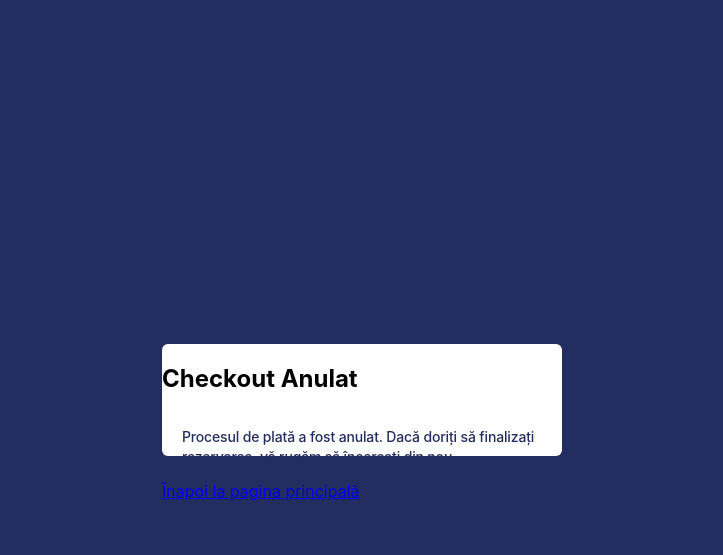
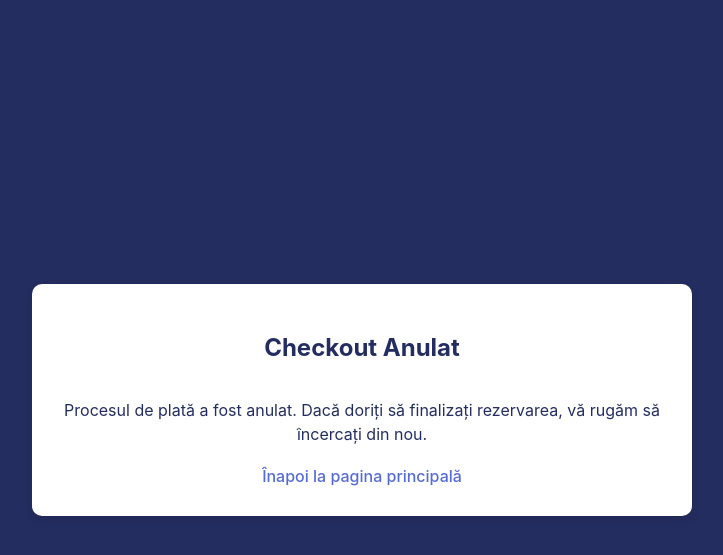
Before and after one commit to BAndrewGit/Smartbooking, a Flask app: page /cancel.html in a window 1280 px wide. Shown: the top 555 px of the page, without its empty margins (278-1001 px from the left). Run offline with Flask 3, Linux system fonts and the light colour scheme.

Commit message:
NewStyle.CSS

```diff
--- a/app/payments.py
+++ b/app/payments.py
@@ -7,8 +7,6 @@ from . import db
 
 stripe.api_key = current_app.config['STRIPE_SECRET_KEY']
 
-
-from datetime import datetime
 
 def create_checkout_session(amount, currency='ron', user_id=None, room_id=None, check_in_date=None, check_out_date=None):
     try:
--- a/app/routes.py
+++ b/app/routes.py
@@ -728,33 +728,40 @@ def stripe_webhook():
             payload, sig_header, endpoint_secret
         )
     except ValueError as e:
-        return jsonify({'error': str(e)}), 400
+        # Invalid payload
+        return jsonify({'error': 'Invalid payload'}), 400
     except stripe.error.SignatureVerificationError as e:
-        return jsonify({'error': str(e)}), 400
+        # Invalid signature
+        return jsonify({'error': 'Invalid signature'}), 400
 
-    # Handle the event
-    if event['type'] == 'checkout.session.completed':
-        session = event['data']['object']
+    # Handle the payment_intent.succeeded event
+    if event['type'] == 'payment_intent.succeeded':
+        intent = event['data']['object']  # contains a stripe.PaymentIntent
+        handle_payment_intent_succeeded(intent)
 
-        # Fulfill the purchase... update the payment status and create reservation
-        payment_intent_id = session['payment_intent']
-        payment = Payment.query.filter_by(payment_intent_id=payment_intent_id).first()
-        if payment:
-            payment.status = 'succeeded'
-            db.session.commit()
+    return jsonify({'status': 'success'}), 200
 
-            # Create reservation if payment is successful
+
+def handle_payment_intent_succeeded(intent):
+    payment = Payment.query.filter_by(payment_intent_id=intent['id']).first()
+    if payment:
+        payment.status = 'succeeded'
+        db.session.commit()
+
+        # Crearea rezervării doar după confirmarea plății
+        try:
             new_reservation = Reservation(
                 user_id=payment.user_id,
-                room_id=session['metadata']['room_id'],
-                check_in_date=datetime.strptime(session['metadata']['check_in_date'], '%d-%m-%Y'),
-                check_out_date=datetime.strptime(session['metadata']['check_out_date'], '%d-%m-%Y'),
+                room_id=payment.room_id,
+                check_in_date=payment.check_in_date,
+                check_out_date=payment.check_out_date,
                 status='confirmed'
             )
             db.session.add(new_reservation)
             db.session.commit()
-
-    return jsonify({'status': 'success'}), 200
+        except Exception as e:
+            db.session.rollback()
+            print(f'Error creating reservation: {str(e)}')
 
 
 @routes_bp.route('/reservations', methods=['GET'])
--- a/app/static/style.css
+++ b/app/static/style.css
@@ -3,64 +3,51 @@ body {
   justify-content: center;
   align-items: center;
   background: #242d60;
-  font-family: -apple-system, BlinkMacSystemFont, 'Segoe UI', 'Roboto',
-  'Helvetica Neue', 'Ubuntu', sans-serif;
+  font-family: -apple-system, BlinkMacSystemFont, 'Segoe UI', 'Roboto', 'Helvetica Neue', 'Ubuntu', sans-serif;
   height: 100vh;
   margin: 0;
   -webkit-font-smoothing: antialiased;
   -moz-osx-font-smoothing: grayscale;
 }
+
 section {
   background: #ffffff;
   display: flex;
   flex-direction: column;
-  width: 400px;
-  height: 112px;
-  border-radius: 6px;
+  width: 90%; /* Adjusted to take 90% of the viewport width */
+  max-width: 600px; /* Set a max width */
+  padding: 30px; /* Increased padding for more space inside the box */
+  border-radius: 10px;
+  box-shadow: 0 4px 8px rgba(0, 0, 0, 0.1);
   justify-content: space-between;
+  text-align: center;
 }
-.product {
-  display: flex;
+
+h2 {
+  font-size: 24px;
+  color: #242d60;
+  margin-bottom: 20px;
 }
-.description {
-  display: flex;
-  flex-direction: column;
-  justify-content: center;
-}
+
 p {
   font-style: normal;
+  font-weight: 400;
+  font-size: 16px;
+  line-height: 24px;
+  color: #242d60;
+  margin-bottom: 20px;
+}
+
+a {
+  color: #556cd6;
+  text-decoration: none;
   font-weight: 500;
-  font-size: 14px;
-  line-height: 20px;
-  letter-spacing: -0.154px;
-  color: #242d60;
-  height: 100%;
-  width: 100%;
-  padding: 0 20px;
-  display: flex;
-  align-items: center;
-  justify-content: center;
-  box-sizing: border-box;
 }
-img {
-  border-radius: 6px;
-  margin: 10px;
-  width: 54px;
-  height: 57px;
+
+a:hover {
+  text-decoration: underline;
 }
-h3,
-h5 {
-  font-style: normal;
-  font-weight: 500;
-  font-size: 14px;
-  line-height: 20px;
-  letter-spacing: -0.154px;
-  color: #242d60;
-  margin: 0;
-}
-h5 {
-  opacity: 0.5;
-}
+
 button {
   height: 36px;
   background: #556cd6;
@@ -70,11 +57,13 @@ button {
   border: 0;
   font-weight: 500;
   cursor: pointer;
-  letter-spacing: 0.6;
-  border-radius: 0 0 6px 6px;
+  letter-spacing: 0.6px;
+  border-radius: 6px;
   transition: all 0.2s ease;
   box-shadow: 0px 4px 5.5px 0px rgba(0, 0, 0, 0.07);
+  margin-top: 20px;
 }
+
 button:hover {
   opacity: 0.8;
 }
--- a/app/templates/cancel.html
+++ b/app/templates/cancel.html
@@ -2,7 +2,7 @@
 <html>
 <head>
   <title>Checkout Anulat</title>
-  <link rel="stylesheet" href="style.css">
+  <link rel="stylesheet" href="{{ url_for('static', filename='style.css') }}">
 </head>
 <body>
   <section>
--- a/app/templates/checkout.html
+++ b/app/templates/checkout.html
@@ -2,7 +2,7 @@
 <html>
 <head>
   <title>Room Reservation</title>
-  <link rel="stylesheet" href="style.css">
+  <link rel="stylesheet" href="{{ url_for('static', filename='style.css') }}">
   <script src="https://js.stripe.com/v3/"></script>
 </head>
 <body>
--- a/app/templates/success.html
+++ b/app/templates/success.html
@@ -2,7 +2,7 @@
 <html>
 <head>
   <title>Plata realizata cu succes</title>
-  <link rel="stylesheet" href="style.css">
+  <link rel="stylesheet" href="{{ url_for('static', filename='style.css') }}">
 </head>
 <body>
   <section>
```
